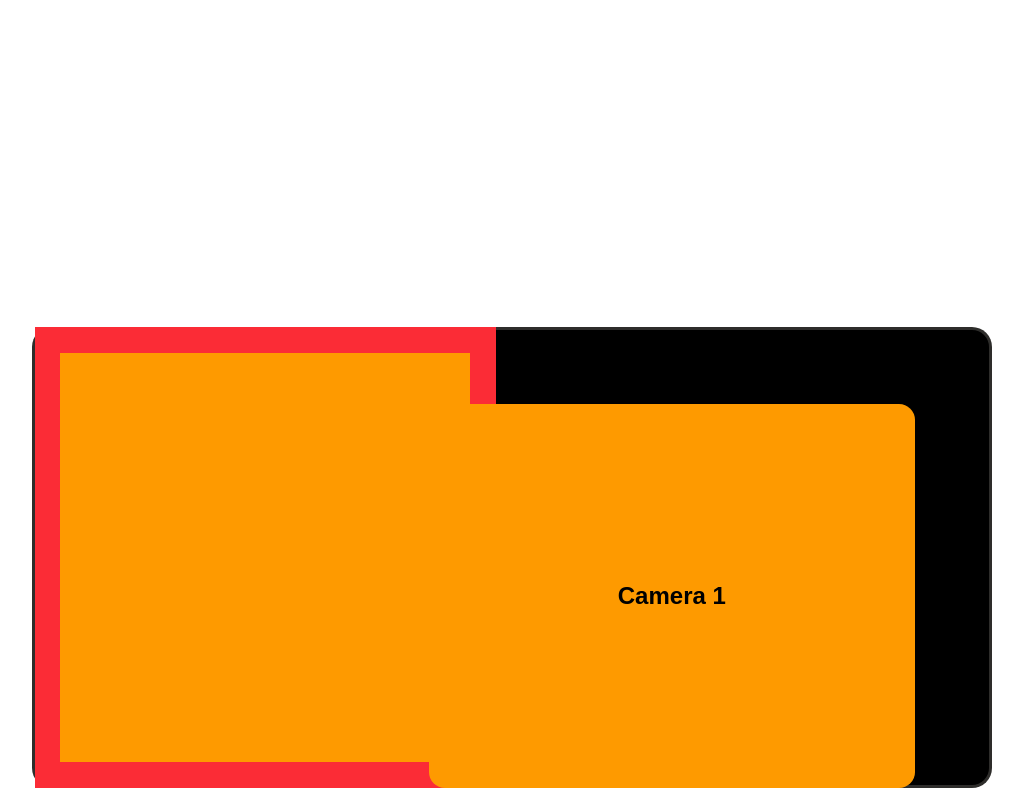
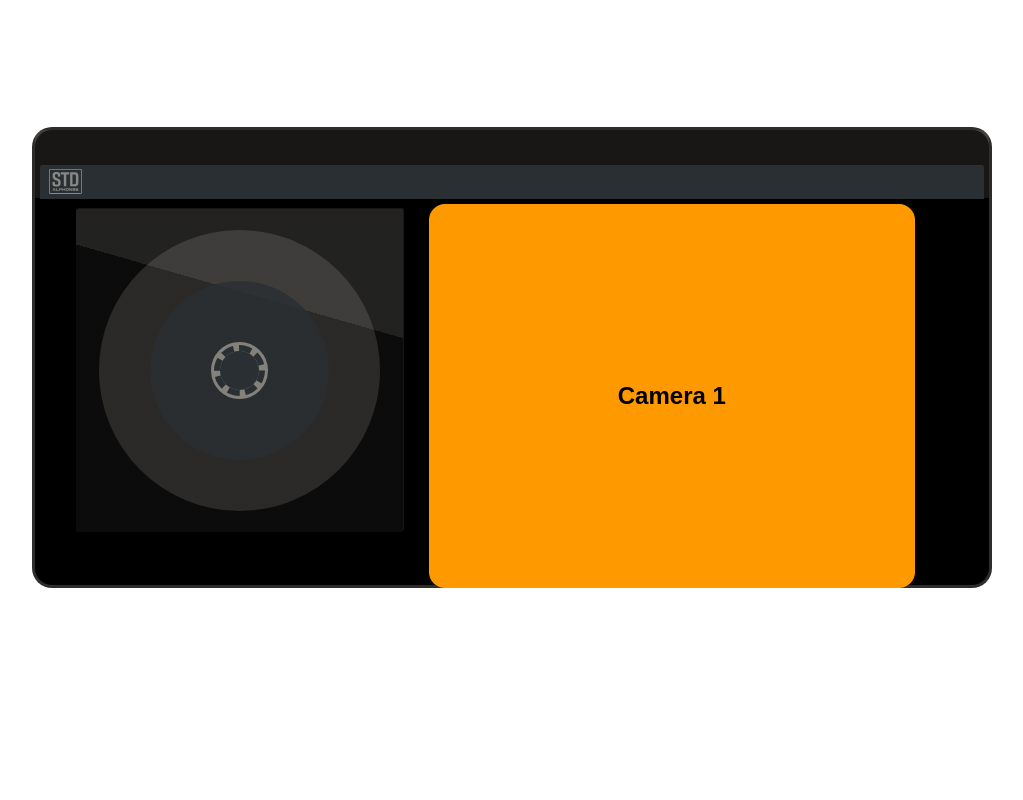
Before and after one commit to reham-elsayed/Reham-Elsayed, a Next.js app: page / in a window 1280 px wide. Shown: the part 2420-3220 px from the top of the page, without its empty margins (77-1100 px from the left). Built offline with nearby package versions, Linux system fonts and the light colour scheme.

Commit message:
card record shape done

```diff
--- a/app/Components/ParallexCardsWrapper/ParallexCardWrapper.tsx
+++ b/app/Components/ParallexCardsWrapper/ParallexCardWrapper.tsx
@@ -7,38 +7,54 @@ const ParallexCardWrapper = () => {
     const { scrollYProgress } = useScroll()
     const rotate = useTransform(scrollYProgress, [0, 1], ['7deg', '0deg'])
     const scale = useTransform(scrollYProgress, [0, 1], [1.2, 1])
-    const rotateop = useTransform(scrollYProgress, [0, 1], ['-7deg', '0deg'])
+    const rotateop = useTransform(scrollYProgress, [0, 1.5], ['-7deg', '0deg'])
     return (
 
 
-        <div className='flex flex-col items-end pe-[15vw] pt-[9vh] relative justify-end   '>
-            <div className="relative top-[25vh] h-[300vh] flex flex-col items-start"> {/* makes the page scrollable */}
+        <div className='flex flex-col items-end pe-[15vw] pt-[9vh] relative justify-end   perspective-distant '>
+            <div className="flex flex-col items-start"> {/* makes the page scrollable */}
                 <div className="sticky top-[25vh] h-screen flex flex-col ">
                     <div className="sticky top[25vh] w-[38vw] h-96 bg-amber-500 rounded-2xl flex items-center justify-center text-2xl font-bold">
                         Camera 1
                     </div>
                     <div className='absolute -z-10  w-[75vw] h-[36vw] pos  flex justify-start  items-center bg-black rounded-[20px] border-[#e5e2d633] border-3' >
-                        <div className=' p-[2vw]  bg-red-500   ' >
-                            {/*left side*/}
-                            <div className='w-[32vw] h-[32vw]  bg-amber-500'></div>
+                        <div className='top-bettacam'>
+                            <div className='bottom-top-bettacam'>
+                                <img src={cam.src} className='w-[4vw] h-[4vw]  logo-vhs-expertises' />
                             </div>
                         </div>
+
+                        {/*left side*/}
+                        <div className='w-[32vw] h-[32vw] flex relative justify-center items-center top-[1vw]   '>
+                            <div className='reflect'></div>
+                            <div className='bobine_betacam '></div>
+                            <div className='support-bobine_betacam'></div>
+                            <div className='details-support_betacam '></div>
+                            <div className='interior-bobine'></div>
                         </div>
+                    </div>
+
+                </div>
+
+                <div className='wrapper-parallex'></div>
+                <div className=' flex flex-col items-start'>
                     <div
                         className="sticky top-[25vh] h-screen flex flex-col perspective-distant">
                         <motion.div
-                        style={{ rotate, scale, transformStyle: "preserve-3d" }}
+                            style={{ rotate, scale: scale, transformStyle: "preserve-3d" }}
                             className="sticky top[25vh] w-[38vw] h-96 bg-amber-700 rounded-2xl flex items-center justify-center text-2xl font-bold">
                             Camera 2
                         </motion.div>
                     </div>
                     <div className="sticky top-[25vh] h-screen flex flex-col perspective-distant">
                         <motion.div
-                        style={{ rotate: rotateop, scale, transformStyle: "preserve-3d" }}
-                        className="sticky top[25vh] w-[38vw] h-96 bg-amber-700 rounded-2xl flex items-center justify-center text-2xl font-bold">
+                            style={{ rotate: rotateop, scale: scale, transformStyle: "preserve-3d" }}
+                            className="sticky top[25vh] w-[38vw] h-96 bg-amber-900 rounded-2xl flex items-center justify-center text-2xl font-bold">
                             Camera 2
                         </motion.div>
                     </div>
+                </div>
+
             </div>
         </div>
 
--- a/app/globals.css
+++ b/app/globals.css
@@ -31,11 +31,16 @@
   --marge-interlettrage-h2: -2vw;
 }
 
+.perspective-distant {
+  perspective: 1000px;
+}
+
 @theme inline {
   --color-background: var(--background);
   --color-foreground: var(--foreground);
   --font-sans: var(--font-geist-sans);
   --font-mono: var(--font-geist-mono);
+
 }
 
 @media (prefers-color-scheme: dark) {
@@ -55,95 +60,18 @@ body {
   inset: -6vw 0 auto -31vw;
 }
 
-.wrapper-all-expertises {
-  flex-direction: column;
-  justify-content: center;
-  align-items: flex-end;
-  padding-top: 9vh;
-  padding-right: 15vw;
-  display: flex;
-  position: relative;
-}
-
-.wrapper-all-mea__expertise {
-  flex-direction: column;
-  align-items: flex-start;
-  display: flex;
-}
-
-.layout-etiquette-expertise-first {
-  border-radius: var(--radius);
-  background-color: var(--white-smoke);
-  flex-direction: column;
-  display: flex;
-  position: sticky;
-  top: 25vh;
-}
-
-.layout-etiquette-expertise {
-  padding: var(--gap-etiquette);
-  border: var(--border-2) solid var(--black);
-  border-radius: var(--radius);
-  background-color: var(--white-smoke);
-  flex-direction: column;
-  width: 38vw;
-  display: flex;
-  position: sticky;
-  top: 25vh;
-}
-
-.wrapper-titre__etiquette {
-  grid-column-gap: 2vw;
-  grid-row-gap: 2vw;
-  border-bottom: 2px solid var(--black);
-  flex-flow: column;
-  flex: none;
-  justify-content: flex-start;
-  align-items: baseline;
-  min-height: 5.6vw;
-  margin-bottom: 1vw;
-  padding-bottom: 1vw;
-  display: flex;
-}
-
-.purpple {
-  color: var(--purple);
-}
-
-.card-expertise {
-
-  background-color: var(--black);
-  border: 3px solid #e5e2d633;
-  border-radius: 20px;
-
-  width: 80vw;
-  height: 40vw;
-
-}
-
-.card-header {
+.top-bettacam {
   background-color: #e5e2d61a;
   justify-content: center;
   align-items: flex-start;
   width: 100%;
   height: 15%;
   display: flex;
-  position: relative;
-
+  position: absolute;
+  inset: 0% 0% auto;
 }
 
 .bottom-top-bettacam {
-  background-color: var(--black);
-  border-top-left-radius: 2px;
-  border-top-right-radius: 2px;
-  width: 99%;
-  height: 50%;
-  position: absolute;
-  inset: auto 0% -1% .5%;
-
-}
-
-.bottom-top-film-header {
   background-color: var(--black);
   border-top-left-radius: 2px;
   border-top-right-radius: 2px;
@@ -159,123 +87,66 @@ body {
   margin-top: .3vw;
 }
 
-.wrapper-mea-prod {
+.reflect {
+  border-radius: var(--border-2);
+  background-image: linear-gradient(16deg, #e5e2d60d 69%, #e5e2d626 69%);
+  flex-flow: column;
+  justify-content: center;
+  align-self: center;
+  align-items: center;
+  width: 80%;
+  height: 79%;
+  margin-left: auto;
+  margin-right: auto;
+  position: absolute;
+  inset: 0%;
+  box-shadow: 1px -1px #e5e2d61a;
+}
+
+.bobine_betacam {
+  background-color: var(--white-smoke);
+  opacity: .14;
+  border-radius: 50%;
+  flex-direction: column;
+  justify-content: space-between;
+  width: 22vw;
+  height: 22vw;
+  display: flex;
+  position: absolute;
+}
+
+.support-bobine_betacam {
+  border: 4.8vw solid var(--black);
+  opacity: .8;
+  background-color: #e5e2d699;
+  border-radius: 50%;
+  width: 14vw;
+  height: 14vw;
+  display: flex;
+  position: absolute;
+}
+
+.details-support_betacam {
+  border: .5vw dashed var(--black);
+  opacity: 1;
+  background-color: #0000;
+  border-radius: 50%;
+  width: 4vw;
+  height: 4vw;
+  display: flex;
+  position: absolute;
+}
+
+.interior-bobine {
+  background-color: var(--black);
+  opacity: 1;
+  border-radius: 50%;
+  width: 3.1vw;
+  height: 3.1vw;
+  display: flex;
+  position: absolute;
+}
+
+.wrapper-parallex {
   height: 45vh;
 }
-
-
-
-/* card button*/
-.wrapper-btn-etiquette {
-  flex: 1;
-  align-self: flex-start;
-  padding-top: 1.2em;
-  font-size: 1.2vw;
-  display: flex;
-}
-
-.btn-arrow {
-  grid-column-gap: .5rem;
-  grid-row-gap: .5rem;
-  perspective: 1000px;
-  perspective-origin: 50% 0;
-  font-variation-settings: "wght" 600, "wdth" 200;
-  text-transform: uppercase;
-  justify-content: flex-start;
-  align-items: center;
-  padding: 0 0 0;
-  font-size: 1.4em;
-  line-height: 1;
-  display: inline-block;
-  position: relative;
-  overflow: hidden;
-  transform: none;
-
-}
-
-.w-inline-block {
-  max-width: 100%;
-  display: inline-block;
-}
-
-txt-btn__arrow-1 {
-  border: var(--border-2) solid var(--black);
-  background-color: var(--black);
-  transform-origin: 50% 0;
-  color: var(--white-smoke);
-  white-space: nowrap;
-  transform-style: preserve-3d;
-  border-radius: 2px;
-  justify-content: center;
-  align-items: center;
-  padding: .3em;
-  display: flex;
-  position: absolute;
-  inset: auto;
-  transform: rotateX(-89.5deg) rotateY(0) rotate(0);
-}
-
-.txt-btn__arrow-2 {
-  border: var(--border-2) solid var(--black);
-  transform-origin: 50% 0;
-  color: var(--black);
-  white-space: nowrap;
-  border-radius: 2px;
-  padding: .3em;
-}
-
-/* Experties card content*/
-
-
-.yellow {
-  color: var(--yellow-dark);
-}
-
-h3 {
-  font-variation-settings: "wght" 900, "wdth" 170;
-  text-transform: uppercase;
-  margin-top: 0;
-  margin-bottom: .25rem;
-  font-size: 1.8vw;
-  font-weight: 400;
-  line-height: 1;
-}
-
-.wrapper-content__etiquette {
-  grid-column-gap: 1rem;
-  grid-row-gap: 1rem;
-  border-bottom: 1px solid var(--black);
-  justify-content: space-between;
-  align-items: baseline;
-  height: 2.2vw;
-  padding-top: .8rem;
-  padding-bottom: .2rem;
-  display: flex;
-}
-
-txt-expertise {
-  font-variation-settings: "wght" 350, "wdth" 80;
-  -webkit-text-stroke-color: var(--white-smoke);
-  text-transform: uppercase;
-  font-size: 1.2vw;
-  line-height: 1;
-}
-
-.txt-expertise {
-  font-variation-settings: "wght" 350, "wdth" 80;
-  -webkit-text-stroke-color: var(--white-smoke);
-  text-transform: uppercase;
-  font-size: 1.2vw;
-  line-height: 1;
-}
-
-.wrapper-left__betacam {
-  opacity: 1;
-  justify-content: center;
-  align-items: center;
-  width: 32vw;
-  height: 32vw;
-  display: flex;
-  position: relative;
-  top: 1vw;
-}
```
Lines whose indentation alone changed are shown as unchanged.
